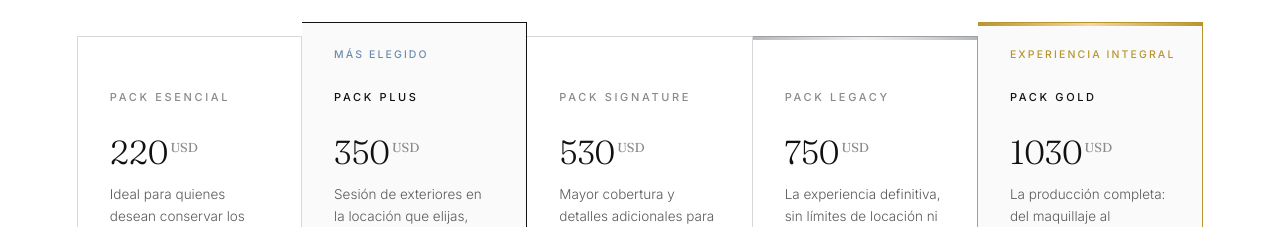
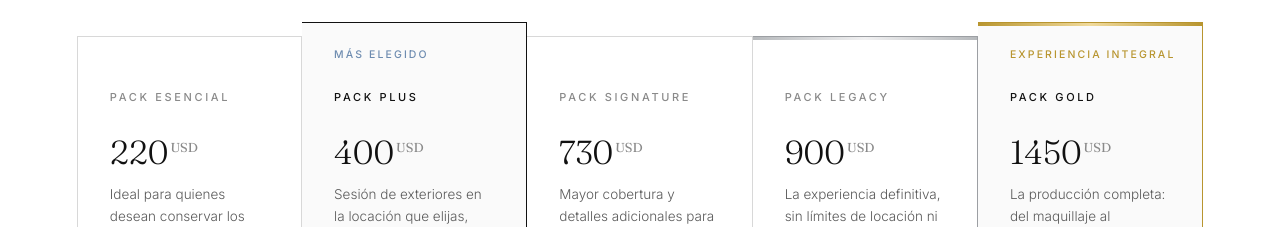
Before and after one commit to cristimederos8-source/XVA-OS, a plain HTML site: page index.html in a window 1280 px wide. Shown: the part 5820-6047 px from the top of the page. Drawn offline with Linux system fonts and the light colour scheme.

Commit message:
Update index.html

```diff
--- a/index.html
+++ b/index.html
@@ -197,7 +197,7 @@
         <article class="tarjeta tarjeta--destacada">
           <span class="tarjeta__etiqueta">Más elegido</span>
           <p class="tarjeta__nombre">Pack Plus</p>
-          <p class="tarjeta__precio">350<sup>USD</sup></p>
+          <p class="tarjeta__precio">400<sup>USD</sup></p>
           <p class="tarjeta__descripcion">Sesión de exteriores en la locación que elijas, además de la cobertura fotográfica completa del evento.</p>
           <div class="tarjeta__divisor"></div>
           <ul class="tarjeta__lista">
@@ -218,7 +218,7 @@
 
         <article class="tarjeta">
           <p class="tarjeta__nombre">Pack Signature</p>
-          <p class="tarjeta__precio">530<sup>USD</sup></p>
+          <p class="tarjeta__precio">730<sup>USD</sup></p>
           <p class="tarjeta__descripcion">Mayor cobertura y detalles adicionales para una producción más completa.</p>
           <div class="tarjeta__divisor"></div>
           <ul class="tarjeta__lista">
@@ -239,7 +239,7 @@
 
         <article class="tarjeta tarjeta--plata">
           <p class="tarjeta__nombre">Pack Legacy</p>
-          <p class="tarjeta__precio">750<sup>USD</sup></p>
+          <p class="tarjeta__precio">900<sup>USD</sup></p>
           <p class="tarjeta__descripcion">La experiencia definitiva, sin límites de locación ni tiempo.</p>
           <div class="tarjeta__divisor"></div>
           <ul class="tarjeta__lista">
@@ -263,7 +263,7 @@
         <article class="tarjeta tarjeta--destacada tarjeta--dorado">
           <span class="tarjeta__etiqueta">Experiencia integral</span>
           <p class="tarjeta__nombre">Pack Gold</p>
-          <p class="tarjeta__precio">1030<sup>USD</sup></p>
+          <p class="tarjeta__precio">1450<sup>USD</sup></p>
           <p class="tarjeta__descripcion">La producción completa: del maquillaje al documental. Una experiencia integral, sin dejar nada afuera.</p>
           <div class="tarjeta__divisor"></div>
           <ul class="tarjeta__lista">
```
